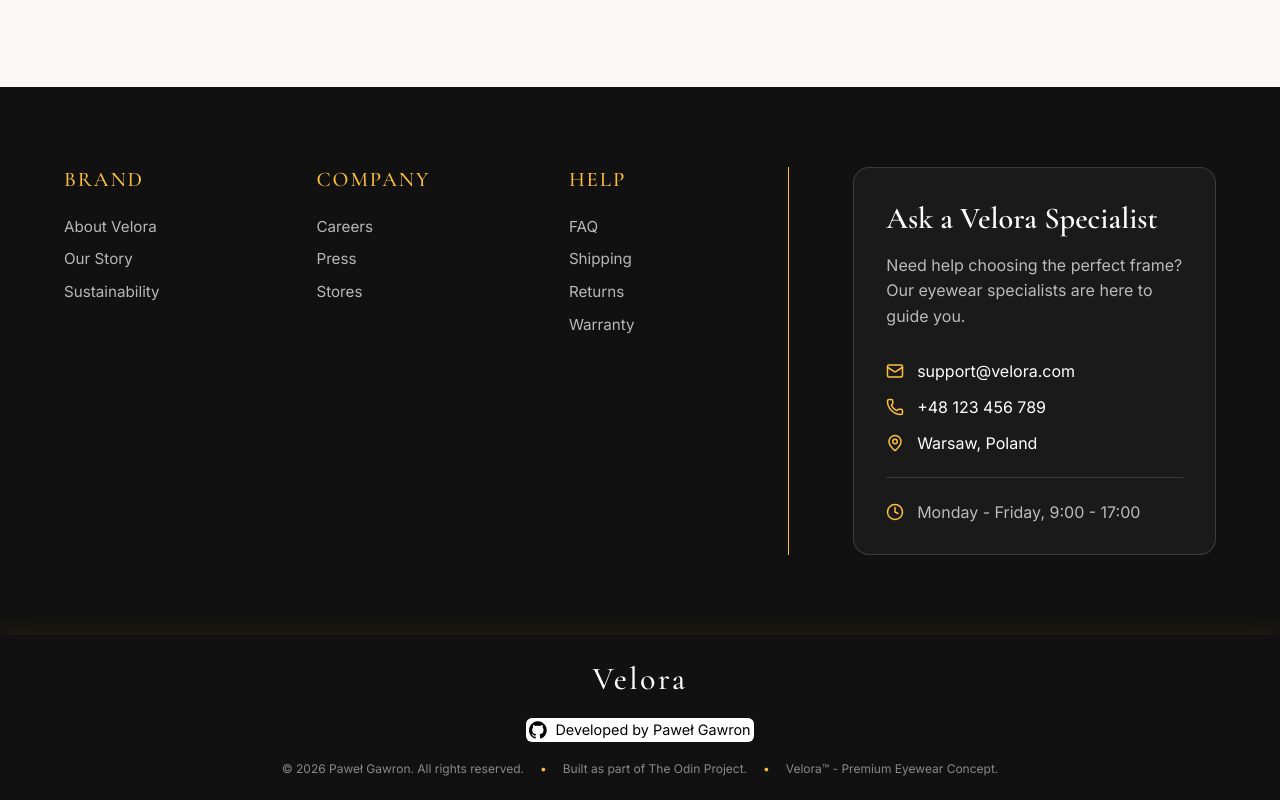
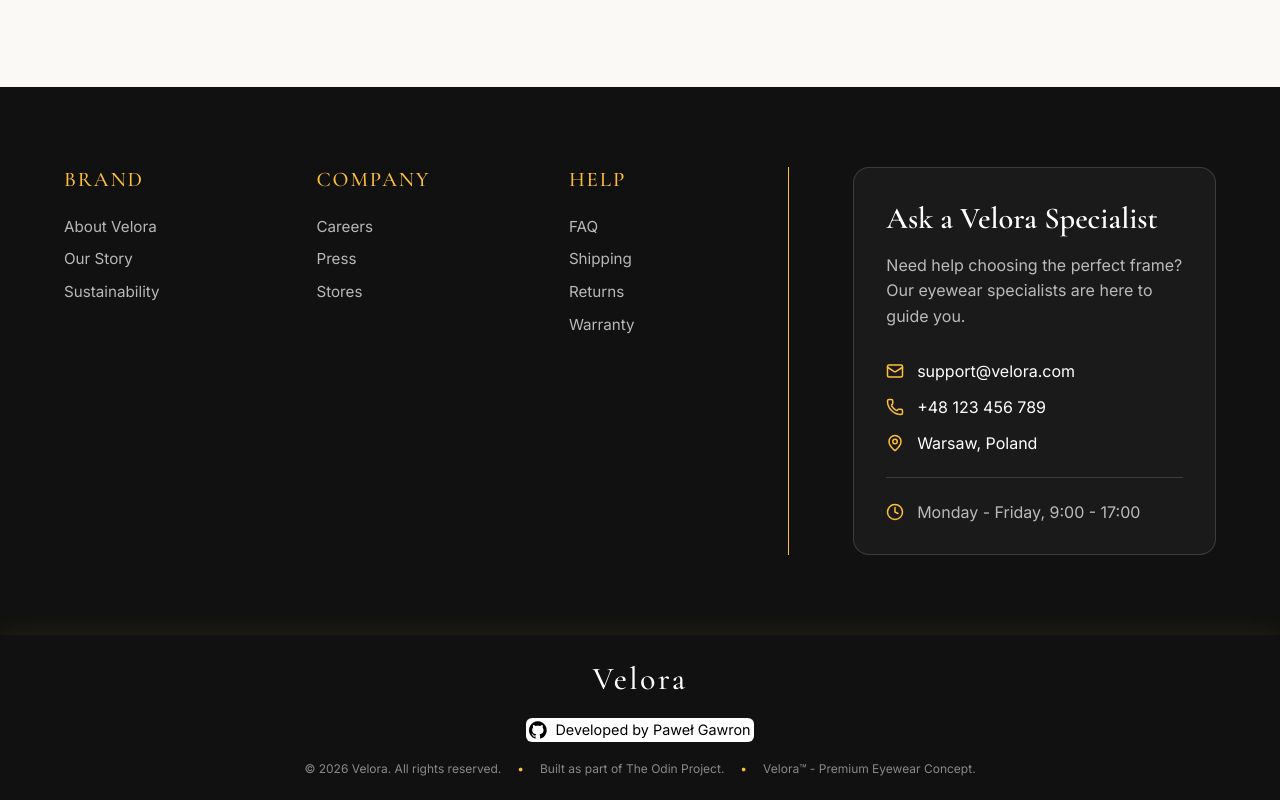
Before and after one commit to pawelgawron3/odin-shopping-cart, a React (Vite) app in the folder frontend/: page / in a window 1280 px wide. Shown: the part 2206-3006 px from the top of the page. Built offline with nearby package versions, Linux system fonts and the light colour scheme.

Commit message:
refactor: change one of the footer description

```diff
--- a/frontend/src/components/layout/Footer.jsx
+++ b/frontend/src/components/layout/Footer.jsx
@@ -21,7 +21,7 @@
       </div>
 
       <div className={styles.legal}>
-        <span>© 2026 Paweł Gawron. All rights reserved.</span>
+        <span>© 2026 Velora. All rights reserved.</span>
         <span>Built as part of The Odin Project.</span>
         <span>Velora™ - Premium Eyewear Concept.</span>
       </div>
```
